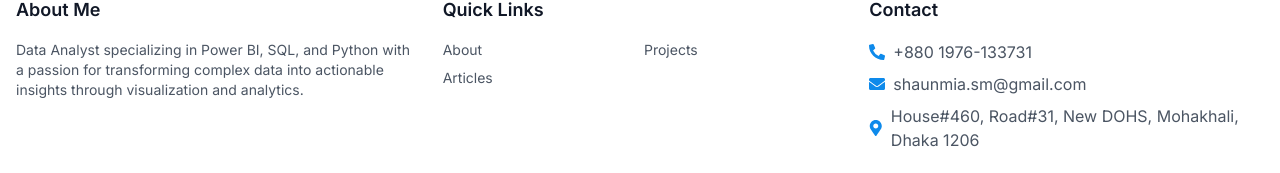
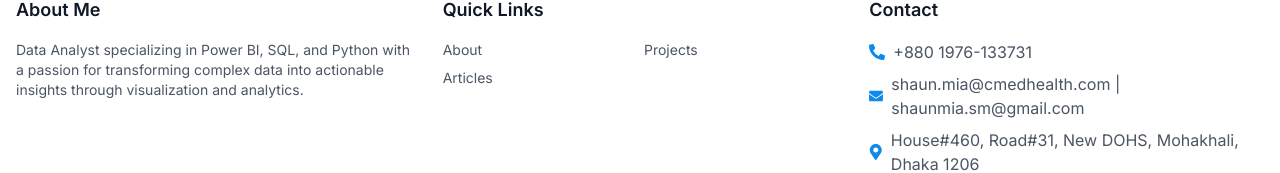
Before and after one commit to shaun-mia/Portfolio, a React (Vite) app: page /projects/1 in a window 1280 px wide. Shown: the part 268-441 px from the top of the page. Built offline with nearby package versions, Linux system fonts and the light colour scheme.

Commit message:
Update mail

```diff
--- a/src/components/Footer.jsx
+++ b/src/components/Footer.jsx
@@ -39,7 +39,7 @@ const Footer = () => {
               </a>
               <a href="mailto:shaunmia.sm@gmail.com" className="flex items-center gap-2 text-gray-600 dark:text-gray-300 hover:text-primary-500 dark:hover:text-primary-400">
                 <FaEnvelope className="text-primary-500" />
-                <span>shaunmia.sm@gmail.com</span>
+                <span> shaun.mia@cmedhealth.com | shaunmia.sm@gmail.com </span>
               </a>
               <div className="flex items-center gap-2 text-gray-600 dark:text-gray-300">
                 <FaMapMarkerAlt className="text-primary-500" />
--- a/src/components/about/ExperienceSection.jsx
+++ b/src/components/about/ExperienceSection.jsx
@@ -82,7 +82,7 @@ export const ExperienceSection = () => {
                   <h3 className="text-xl font-semibold text-gray-900 dark:text-white">
                     {exp.title}
                   </h3>
-                  {exp.company === 'CMED Health Ltd' ? (
+                  {exp.company.includes('CMED Health') ? (
                     <a
                       href="https://cmed.com.bd/"
                       target="_blank"
```
